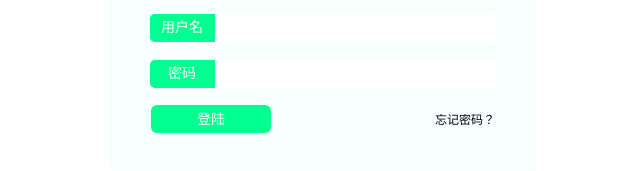
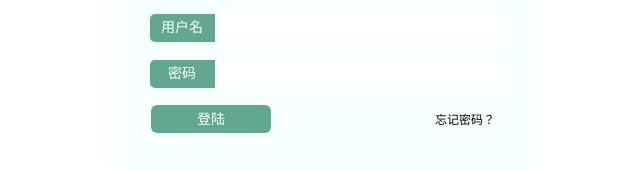
Before and after one commit to LibeRatoR10001/science-innovation-project, a plain HTML site: page 工程/login.html in a window 1280 px wide. Shown: the part 311-482 px from the top of the page, without its empty margins (330-970 px from the left). Drawn offline with Linux system fonts and the light colour scheme.

Commit message:
颜色调整

```diff
--- a/工程/css/login.css
+++ b/工程/css/login.css
@@ -43,7 +43,7 @@ form p > * {
     text-align: center;
 
     color: white;
-    background-color: #00FF8F;
+    background-color: #62a891;
     border-top-left-radius: 5px;
     border-bottom-left-radius: 5px;
 }
@@ -66,7 +66,7 @@ form p > * {
     text-align: center;
 
     color: white;
-    background-color: #00FF8F;
+    background-color: #62a891;
     border-radius: 6px;
     border: 0;
 
```
Also changed, not shown: 工程/index.html (+1 -1 lines).
